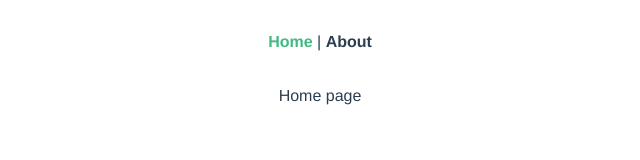
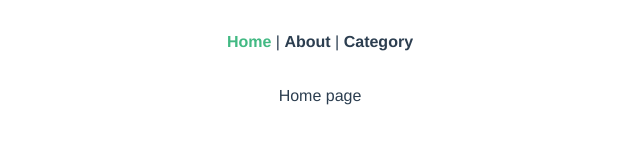
Before and after one commit to RaedGhodhbane/E-commerce-shop-ui-Vue.js-, a Vue app: page / in a window 1280 px wide. Shown: the top 160 px of the page, without its empty margins (320-960 px from the left). Built offline with nearby package versions, Linux system fonts and the light colour scheme.

Commit message:
Add Category to the principal screen

```diff
--- a/src/App.vue
+++ b/src/App.vue
@@ -1,7 +1,8 @@
 <template>
   <div id="nav">
     <router-link to="/">Home</router-link> |
-    <router-link to="/about">About</router-link>
+    <router-link to="/about">About</router-link> |
+    <router-link to="/admin/category">Category</router-link>
   </div>
   <router-view/>
 </template>
```
